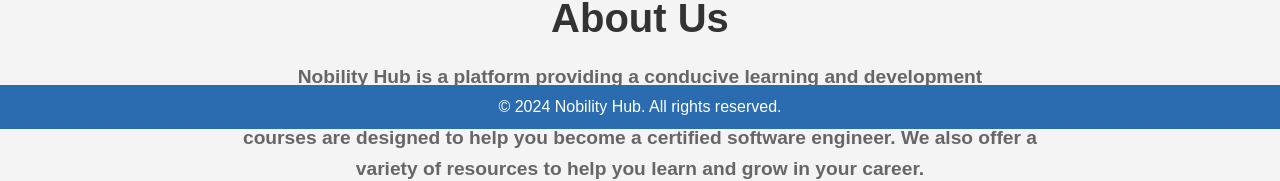
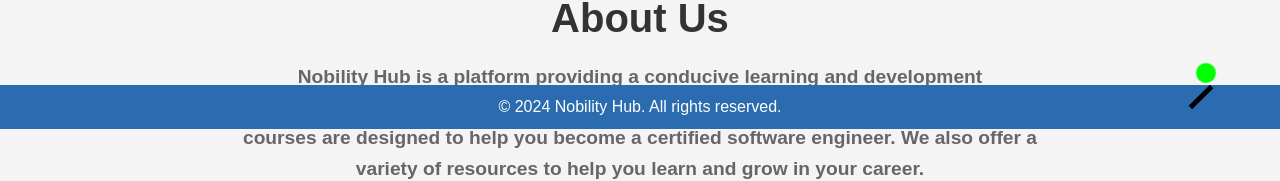
Before and after one commit to Jamescjay/Nobility-hub-client, a React (Create React App) app: page / in a window 1280 px wide. Shown: the part 671-852 px from the top of the page. Built offline with nearby package versions, Linux system fonts and the light colour scheme.

Commit message:
THe styling

```diff
--- a/src/components/Home.js
+++ b/src/components/Home.js
@@ -81,8 +81,11 @@
                 career.
               </p>
 
-
             </div>
+             {/* New loader code */}
+             <div className="new-loader-container">
+                <div className="new-loader"></div>
+             </div>
           </section>
 
           <footer className="footer-container">
--- a/src/styling/Home.css
+++ b/src/styling/Home.css
@@ -287,3 +287,107 @@
   font-weight: bold;
   margin-top: 20px;
 }
+
+
+
+/* Home.css */
+
+.about-section {
+  position: relative;
+  background-color: #f4f4f4;
+  padding: 50px 20px;
+}
+
+.about-container {
+  max-width: 800px;
+  margin: 0 auto;
+  text-align: center;
+}
+
+.about-heading {
+  font-size: 2.5rem;
+  font-weight: bold;
+  color: #333;
+}
+
+.about-text {
+  font-size: 1.2rem;
+  color: #666;
+  line-height: 1.6;
+  font-weight: bold;
+  margin-top: 20px;
+}
+
+.new-loader-container {
+  position: absolute;
+  top: 50%;
+  right: 5%; /* Adjust the right distance as needed */
+  transform: translateY(-50%);
+  z-index: 1000; /* Set a higher z-index value */
+}
+
+.new-loader {
+  position: relative;
+  font-size: 20px; /* Increased font size for better visibility */
+  width: 30px; /* Adjust size as needed */
+  height: 30px; /* Adjust size as needed */
+}
+
+.new-loader:before {
+  content: '';
+  position: absolute;
+  transform: translate(-50%, -50%) rotate(45deg);
+  height: 100%;
+  width: 5px; /* Adjust thickness as needed */
+  background: #000; /* Adjust color as needed */
+  left: 50%;
+  top: 50%;
+}
+
+.new-loader:after {
+  content: '';
+  position: absolute;
+  left: 0.5em;
+  bottom: 0.45em;
+  width: 1em;
+  height: 1em;
+  background-color: #00ff00; /* Orange color */
+  border-radius: 50%; /* Circular shape */
+  animation: rollingRock 2.5s cubic-bezier(.79, 0, .47, .97) infinite;
+}
+
+@keyframes rollingRock {
+  0% {
+    transform: translate(0, -1em) rotate(-45deg)
+  }
+  5% {
+    transform: translate(0, -1em) rotate(-50deg)
+  }
+  20% {
+    transform: translate(1em, -2em) rotate(47deg)
+  }
+  25% {
+    transform: translate(1em, -2em) rotate(45deg)
+  }
+  30% {
+    transform: translate(1em, -2em) rotate(40deg)
+  }
+  45% {
+    transform: translate(2em, -3em) rotate(137deg)
+  }
+  50% {
+    transform: translate(2em, -3em) rotate(135deg)
+  }
+  55% {
+    transform: translate(2em, -3em) rotate(130deg)
+  }
+  70% {
+    transform: translate(3em, -4em) rotate(217deg)
+  }
+  75% {
+    transform: translate(3em, -4em) rotate(220deg)
+  }
+  100% {
+    transform: translate(0, -1em) rotate(-225deg)
+  }
+}
```
